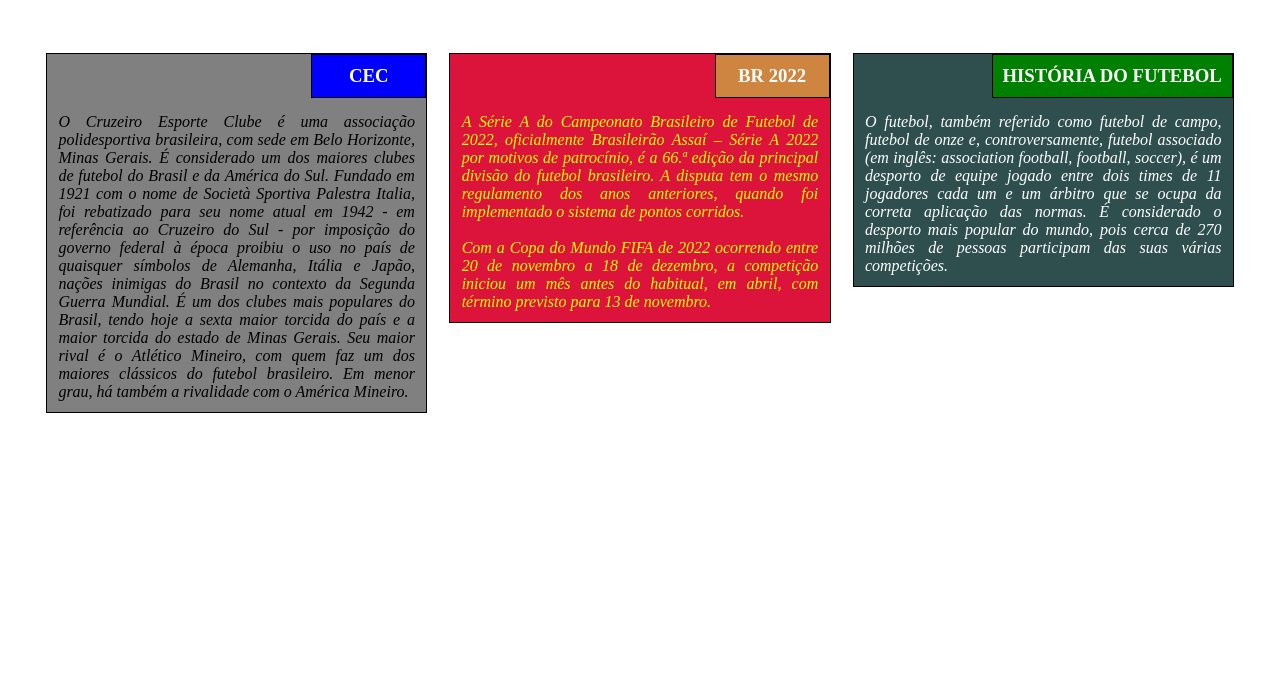
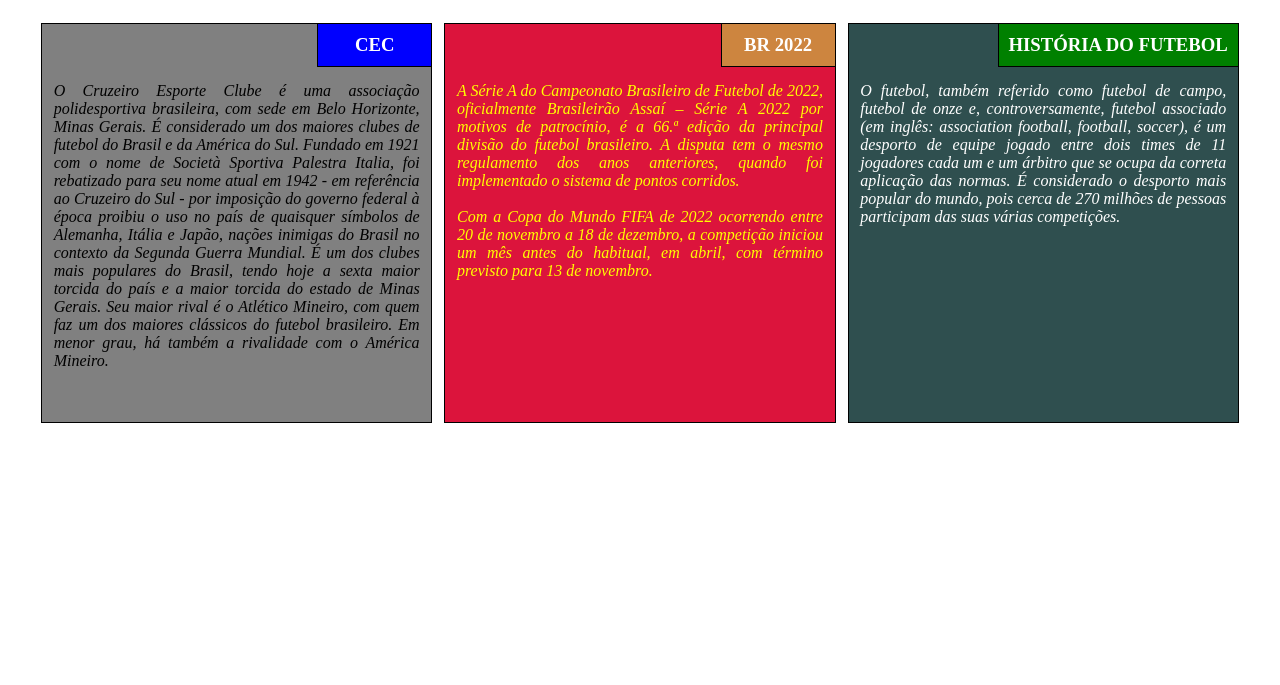
Before and after one commit to Catolica-Santa-Catarina/atividade-css-leiaute-responsivo-Thisaraiva, a plain HTML site: page index.html in a window 1280 px wide. Shown: the part 115-800 px from the top of the page. Drawn offline with Linux system fonts and the light colour scheme.

Commit message:
Correção Aula

```diff
--- a/index.html
+++ b/index.html
@@ -12,7 +12,7 @@
 <div class="row div">
     <div class="col-lg-4 col-md-6 col-sm-12">
         <section>
-            <h3 class="h3">CEC</h3>
+            <h3>CEC</h3>
             <p>O Cruzeiro Esporte Clube é uma associação polidesportiva brasileira,
                 com sede em Belo Horizonte, Minas Gerais. É considerado um dos maiores
                 clubes de futebol do Brasil e da América do Sul. Fundado em 1921 com o
--- a/styles.css
+++ b/styles.css
@@ -173,7 +173,7 @@
 
 .div{
     padding: 35px;
-    margin-bottom: 600px;
+    margin-bottom: 400px;
 }
 
 h1{
@@ -184,8 +184,8 @@
     width: fit-content;
     height: fit-content;
     font-family: Arial, Helvetica, sans-serif;
-    margin-top: 45px;
-    margin-bottom: 10px;
+    margin-top: 25px;
+    margin-bottom: 5px;
     padding: 15px;
     margin-left: auto;
     margin-right: auto;
@@ -194,33 +194,23 @@
 section{
     background-color: grey;
     border: 1px solid black;
-    margin-left: auto;
-    margin-right: auto;
-    margin: 10px;
-    min-height: 185px;
+    margin: 5px;
+    min-height: 400px;
 }
 
 .section1{
     background-color: crimson;
     border: 1px solid black;
-    margin-left: auto;
-    margin-right: auto;
-    margin: 10px;
-    min-height: 185px;
     color: yellow;
 }
 
 .section2{
     background-color: darkslategrey;
     border: 1px solid black;
-    margin-left: auto;
-    margin-right: auto;
-    margin: 10px;
-    min-height: 185px;
     color: white;
 }
 
-.h3{
+h3{
     min-height: 40px;
     min-width: 115px;
     width: fit-content;
@@ -228,6 +218,8 @@
     color: white;
     background-color: blue;
     border: 1px solid black;
+    margin-top: -1px;
+    margin-right: -1px;
     float: right;
     padding: 10px;
     margin-bottom: 15px;
@@ -236,33 +228,15 @@
 }
 
 .h31{
-    min-height: 40px;
-    min-width: 115px;
-    width: fit-content;
-    height: fit-content;
     color: white;
     background-color: peru;
-    border: 1px solid black;
-    float: right;
-    padding: 10px;
-    margin-bottom: 15px;
-    text-align: center;
-    position: relative;
+    border: -1px solid black;
 }
 
 .h32{
-    min-height: 40px;
-    min-width: 115px;
-    width: fit-content;
-    height: fit-content;
     color: white;
     background-color: green;
-    border: 1px solid black;
-    float: right;
-    padding: 10px;
-    margin-bottom: 15px;
-    text-align: center;
-    position: relative;
+    border: -1px solid black;
 }
 
 p{
```
